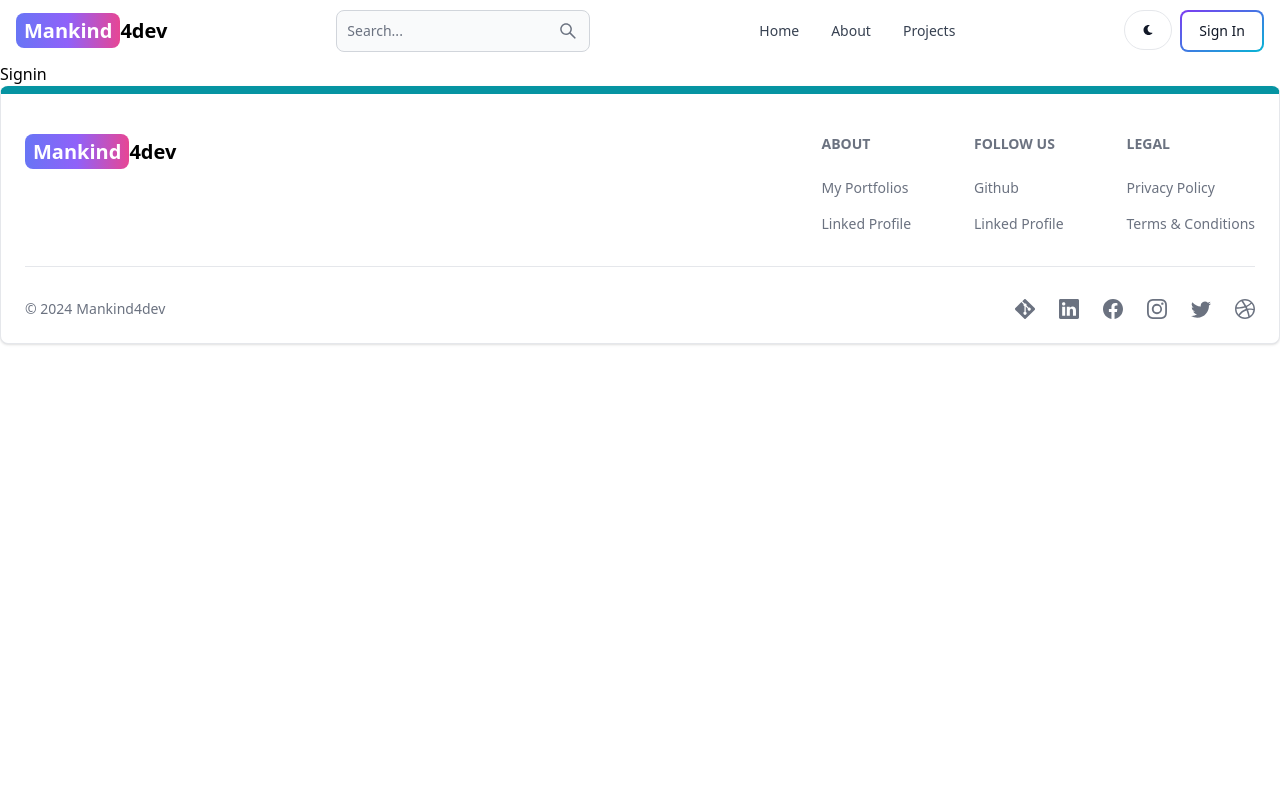
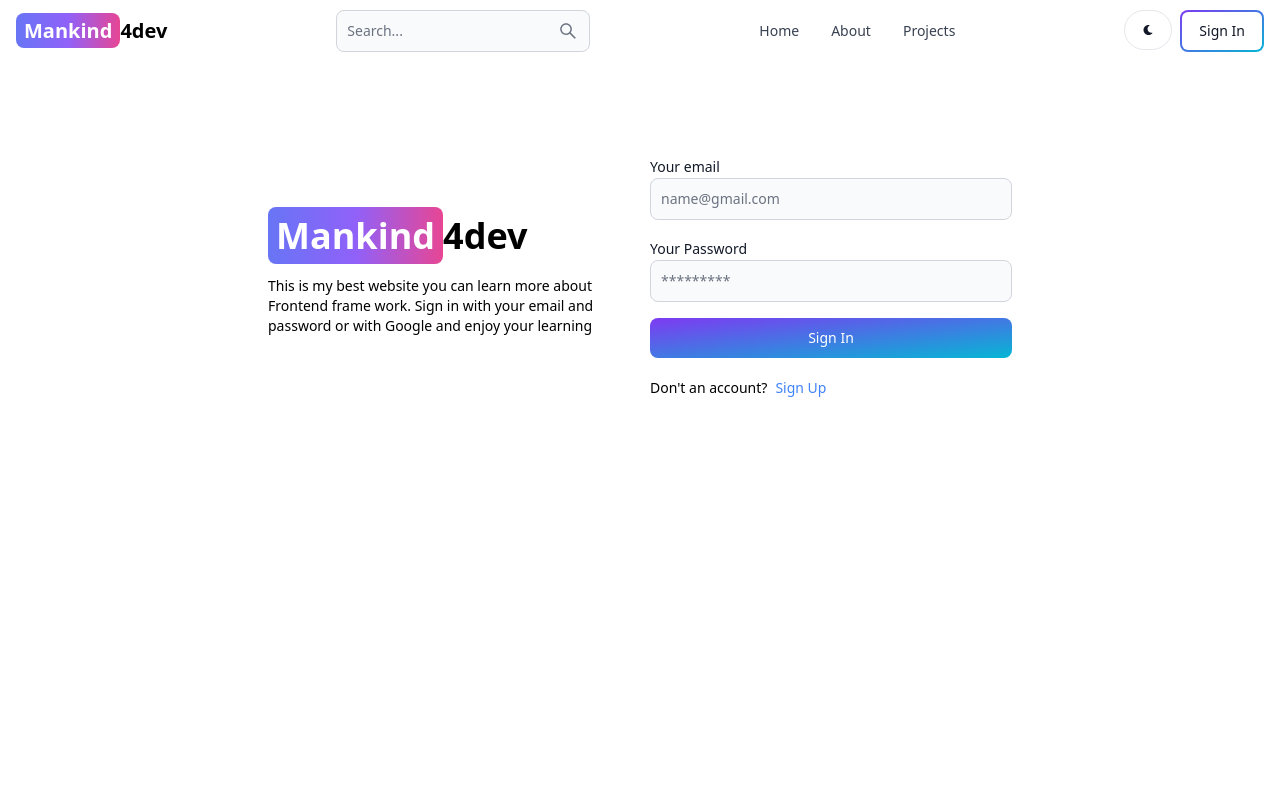
Before and after one commit to mankind4dev/mankind-web-app, a React (Vite) app in the folder client/: page /sign-in in a window 1280 px wide. Shown: the top 800 px of the page. Built offline with nearby package versions, Linux system fonts and the light colour scheme.

Commit message:
complete sign page functionality UI successfull

```diff
--- a/client/src/pages/Signin.jsx
+++ b/client/src/pages/Signin.jsx
@@ -1,7 +1,106 @@
-import React from 'react'
+import React, { useState } from "react";
+import { Alert, Button, Label, Spinner, TextInput } from "flowbite-react";
+import { Link, useNavigate } from "react-router-dom";
 
 export default function Signin() {
+  const [formData, setFormData] = useState({});
+  const [errorMessage, setErrorMessage] = useState(null);
+  const [loading, setLoading] = useState(false);
+  const navigate = useNavigate()
+
+  const handleChange = (e) => {
+    setFormData({ ...formData, [e.target.id]: e.target.value.trim() });
+  };
+
+  const handleSubmit = async (e) => {
+    e.preventDefault();
+    if (!formData.email || !formData.password) {
+      return setErrorMessage("Please fill out all fields.");
+    }
+    try {
+      setLoading(true);
+      setErrorMessage(null);
+      const res = await fetch("/api/auth/signin", {
+        method: "POST",
+        headers: { "Content-Type": "application/json" },
+        body: JSON.stringify(formData),
+      });
+      const data = await res.json();
+      if (data.success === false) {
+        return setErrorMessage(data.message);
+      }
+      setLoading(false);
+      if(res.ok){
+        navigate("/")
+      }
+    } catch (error) {
+      setErrorMessage(error.message);
+      setLoading(false);
+    }
+  };
+
   return (
-    <div>Signin</div>
-  )
+    <div className="min-h-screen mt-20">
+      <div className="flex p-3 max-w-3xl mx-auto flex-col md:flex-row md:items-center gap-5">
+        {/* Left side */}
+        <div className="flex-1">
+          <Link to="/" className="    font-bold dark:text-white text-4xl">
+            <span className="px-2 py-1 bg-gradient-to-r from-indigo-500 via-purple-500 to-pink-500 rounded-lg text-white">
+              Mankind
+            </span>
+            4dev
+          </Link>
+          <p className="text-sm mt-5">
+            This is my best website you can learn more about Frontend frame
+            work. Sign in with your email and password or with Google and enjoy your learning
+          </p>
+        </div>
+
+        {/* right side */}
+        <div className="flex-1">
+          <form className="flex flex-col gap-4" onSubmit={handleSubmit}>
+            <div className="">
+              <Label value="Your email" />
+              <TextInput
+                type="email"
+                placeholder="name@gmail.com"
+                id="email"
+                onChange={handleChange}
+              />
+            </div>
+            <div className="">
+              <Label value="Your Password" />
+              <TextInput
+                type="password"
+                placeholder="*********"
+                id="password"
+                onChange={handleChange}
+              />
+            </div>
+            <Button gradientDuoTone="purpleToBlue" type="submit" disabled={loading}>
+              {loading ? (
+                <>
+                  <Spinner size="sm" />
+                  <span className="pl-3">Loading...</span>
+                </>
+              ) : (
+                "Sign In"
+              )}
+            </Button>
+          </form>
+          <div className="flex gap-2 text-sm mt-5">
+            <span>Don't an account?</span>
+            <Link to="sign-up" className="text-blue-500 hover:underline">
+              Sign Up
+            </Link>
+          </div>
+          {errorMessage && (
+            <Alert className="mt-5" color="failure">
+              {errorMessage}
+            </Alert>
+          )}
+        </div>
+      </div>
+    </div>
+  );
 }
```
